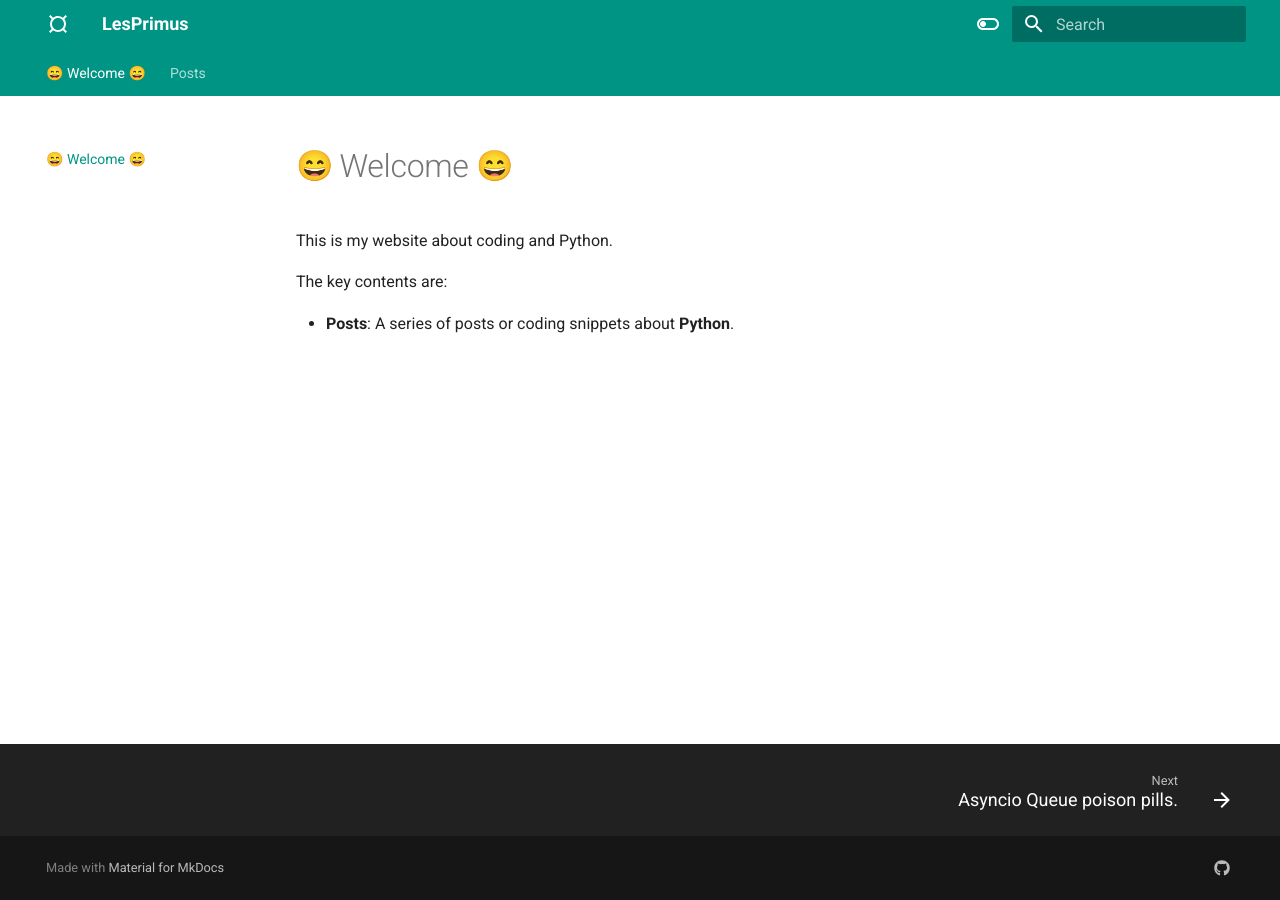
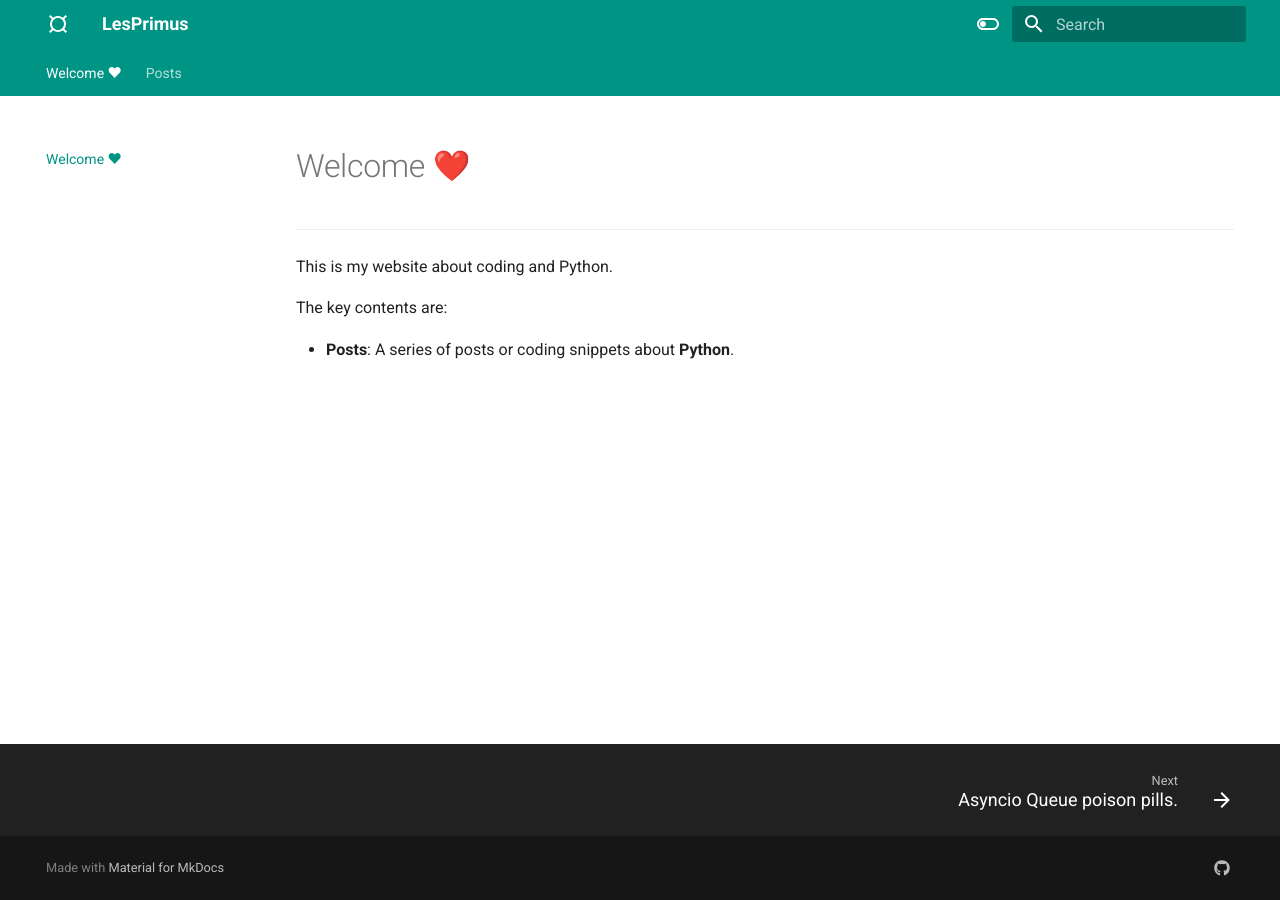
Before and after one commit to LesPrimus/website, an MkDocs documentation site: the page built from docs/index.md, in a window 1280 px wide. Built offline with MkDocs 1.6.1 and Material for MkDocs 9.7.7, drawn with Linux system fonts in a browser that asks for light colours; emoji names are drawn with the system emoji font; some of the changed lines change nothing that is shown.

Commit message:
Minor changes.

```diff
--- a/docs/index.md
+++ b/docs/index.md
@@ -1,4 +1,5 @@
-# :smile: Welcome :smile:
+# Welcome :heart:
+---
 
 This is my website about coding and Python.
 
--- a/mkdocs.yml
+++ b/mkdocs.yml
@@ -31,6 +31,7 @@ theme:
       accent: lime
 
 markdown_extensions:
+  - markdown.extensions.admonition
   - attr_list
   - pymdownx.emoji:
       emoji_index: !!python/name:materialx.emoji.twemoji
```
